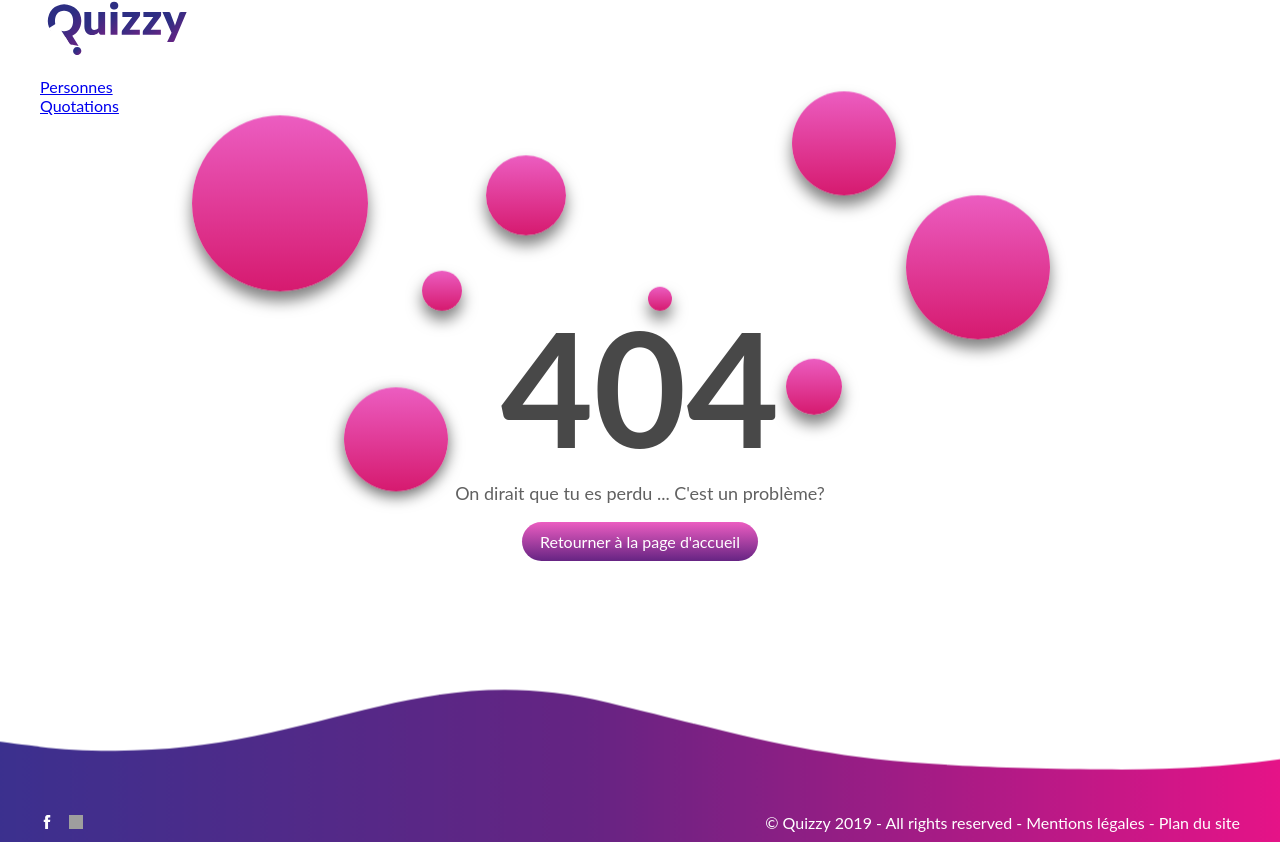
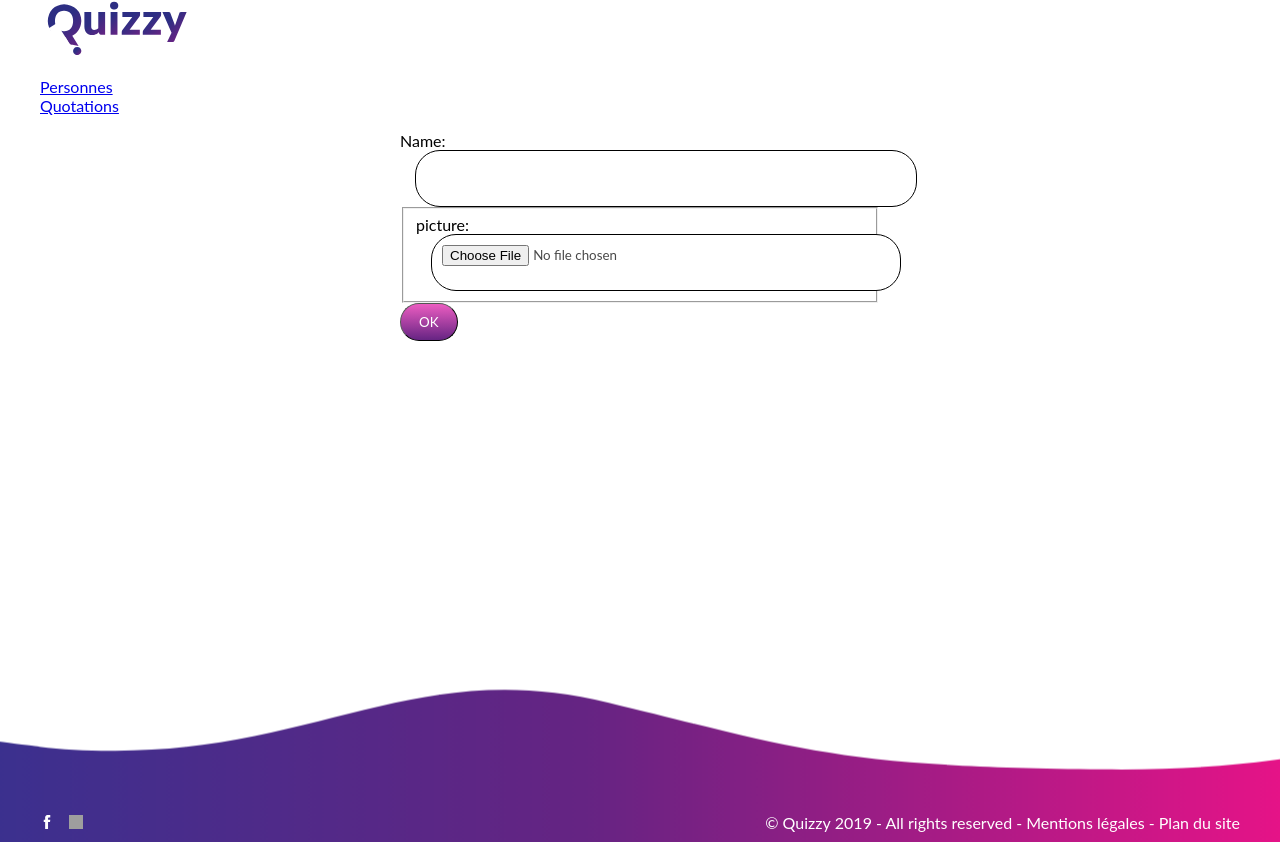
Before and after one commit to JujuOneLove/quizzy, a React (Create React App) app: page /quiz/new in a window 1280 px wide. Before the commit this address had no page. Built offline with nearby package versions, Linux system fonts and the light colour scheme; grey boxes are pictures that could not be loaded; what webfontloader would draw is missing.

Commit message:
upload image + base form + route upload image

```diff
--- a/src/App.js
+++ b/src/App.js
@@ -6,6 +6,7 @@ import Home from "./pages/Home";
 import Personnes from "./pages/Personnes";
 import Quotations from "./pages/Quotations";
 import Error from "./pages/Error";
+import CreateQuiz from "./pages/CreateQuiz";
 
 function App() {
   return (
@@ -19,6 +20,7 @@ function App() {
               <Route exact={true} path='/' component={Home}/>
               <Route exact={true} path='/persons' component={Personnes}/>
               <Route exact={true} path='/quotes' component={Quotations}/>
+              <Route exact={true} path='/quiz/new' component={CreateQuiz}/>
               <Route path="*" component={Error} />
             </Switch>
           </main>
--- /dev/null
+++ b/src/pages/CreateQuiz.js
@@ -0,0 +1,55 @@
+import React, {Component} from 'react';
+import axios from "axios";
+
+export default class CreateQuiz extends Component {
+    constructor(props) {
+        super(props);
+        this.state = {
+            quiz: {
+                name:"",
+                logo: null,
+                createdBy: {},
+                keywords: [],
+                questionsAndAnswers: []
+            }
+        };
+        this.handleChange = this.handleChange.bind(this);
+        this.handleChangeFile = this.handleChangeFile.bind(this);
+    }
+
+    handleChange(event) {
+        this.setState({quiz: {name: event.target.value}});
+    }
+
+    handleChangeFile(event){
+        this.setState({quiz: {logo: '/resources/pictures/' + event.target.files[0].name}});
+    }
+
+
+
+    async handleSubmit(e) {
+        e.preventDefault();
+        const fd = new FormData();
+        fd.append('picture', e.target.picture1.files[0], e.target.picture1.files[0].name);
+        await axios.post(8081 + 'upload', fd).then(
+            res => console.log(res));
+        await axios.post('http://localhost:8081/quizzes',this.state.quiz);
+    }
+
+
+    render() {
+        return (
+            <form encType="multipart/form-data" onSubmit={e => this.handleSubmit(e)}>
+                <label>
+                    Name:
+                    <input type="text" value={this.state.quiz.name} onChange={e=>this.handleChange(e)} />
+                    <fieldset>
+                        <label htmlFor="picture1">picture:</label>
+                        <input id="picture1" type="file" name="file1"/>
+                    </fieldset>
+                    <button type="submit">OK</button>
+                </label>
+            </form>
+        );
+    }
+}
```
Also changed, not shown: 2 other files (tests, documents, lock files or other folders).
